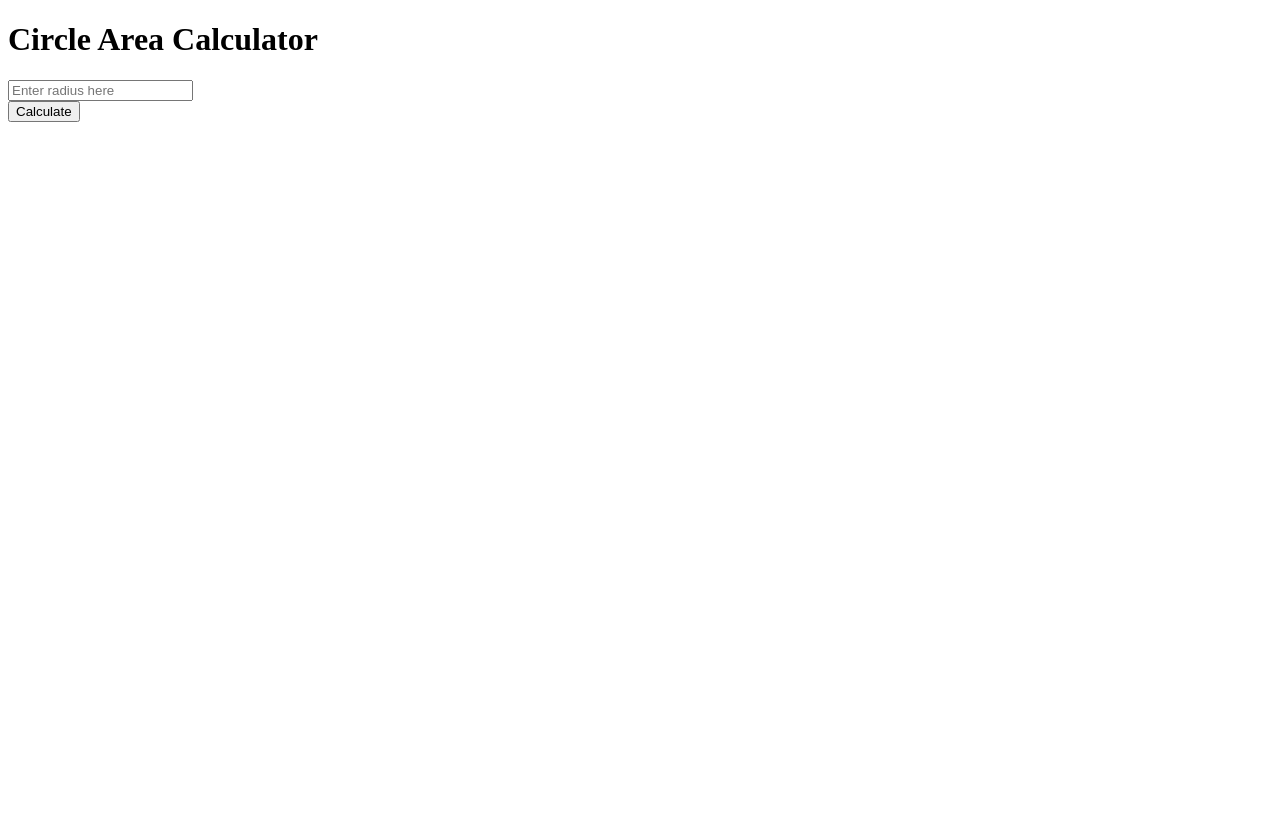
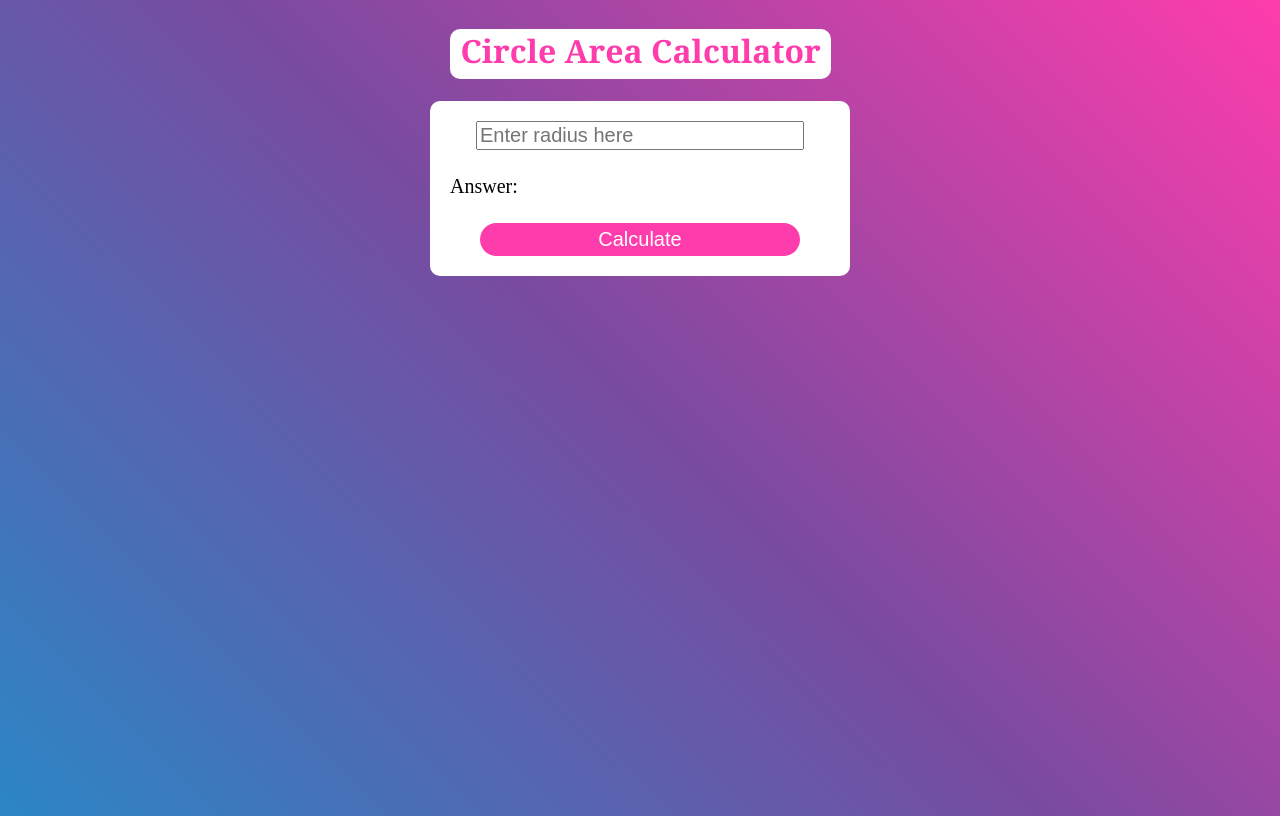
Before and after one commit to codewithtarde9370/Assignment_25, a plain HTML site: page index.html in a window 1280 px wide. Drawn offline with Linux system fonts and the light colour scheme.

Commit message:
added changes

```diff
--- a/index.html
+++ b/index.html
@@ -5,16 +5,60 @@
     <meta name="viewport" content="width=device-width, initial-scale=1.0">
     <title>Area of circle</title>
     <style>
-
+      body{
+        background-color: #FF3CAC;
+background-image: linear-gradient(225deg, #FF3CAC 0%, #784BA0 50%, #2B86C5 100%);
+min-height: 100vh;
+      }
+      .title{
+background-color: #ffffff;
+color: #FF3CAC;
+height: 50px;
+display:inline-block;
+border-radius: 10px;
+padding: 0 10px;
+font-family:Georgia, 'Times New Roman', Times, serif;
+margin-left: 35%;
+      }
+      .container{
+        background-color: white;
+        width: 400px;
+        display: block;
+        margin: 0 auto;
+        padding: 10px;
+        border-radius: 10px;
+      }
+      .num-input{
+        width: 80%;
+        display: block;
+        margin: 10px auto;
+font-size: 20px;
+      }
+      #ans{
+        font-size: 20px;
+        padding: 5px 10px;
+        border: none;
+      }
+      .btn{
+        background-color: #FF3CAC;
+        border-radius: 50px;
+        color: white;
+        padding: 5px 10px;
+        border: none;
+        cursor: pointer;
+      }
     </style>
 </head>
 <body>
-    <h1>Circle Area Calculator</h1>
-    <div class="input-div">
-        <input type="text" id="radius" placeholder="Enter radius here">
-    </div>
-    <div class="button-div">
-        <button class="btn" type="button" onclick="calcualte()">Calculate</button>
+    <h1 class="title">Circle Area Calculator</h1>
+    <div class="container">
+        <div class="input-div">
+            <input type="text" id="radius" placeholder="Enter radius here" class="num-input">
+            <p id="ans">Answer:</p>
+        </div>
+        <div class="button-div">
+            <button class="btn num-input" type="button" onclick="calculate()">Calculate</button>
+        </div>
     </div>
 
     <script>
@@ -23,7 +67,9 @@ function calculate(){
  const r= parseFloat(input1.value);   //convert string to float number
  const area=3.14*r*r;     //calculate the area using formula: A=πr^2
 console.log(area);
+const ansEle= docum
 }
+
     </script>
 </body>
 </html>
```
